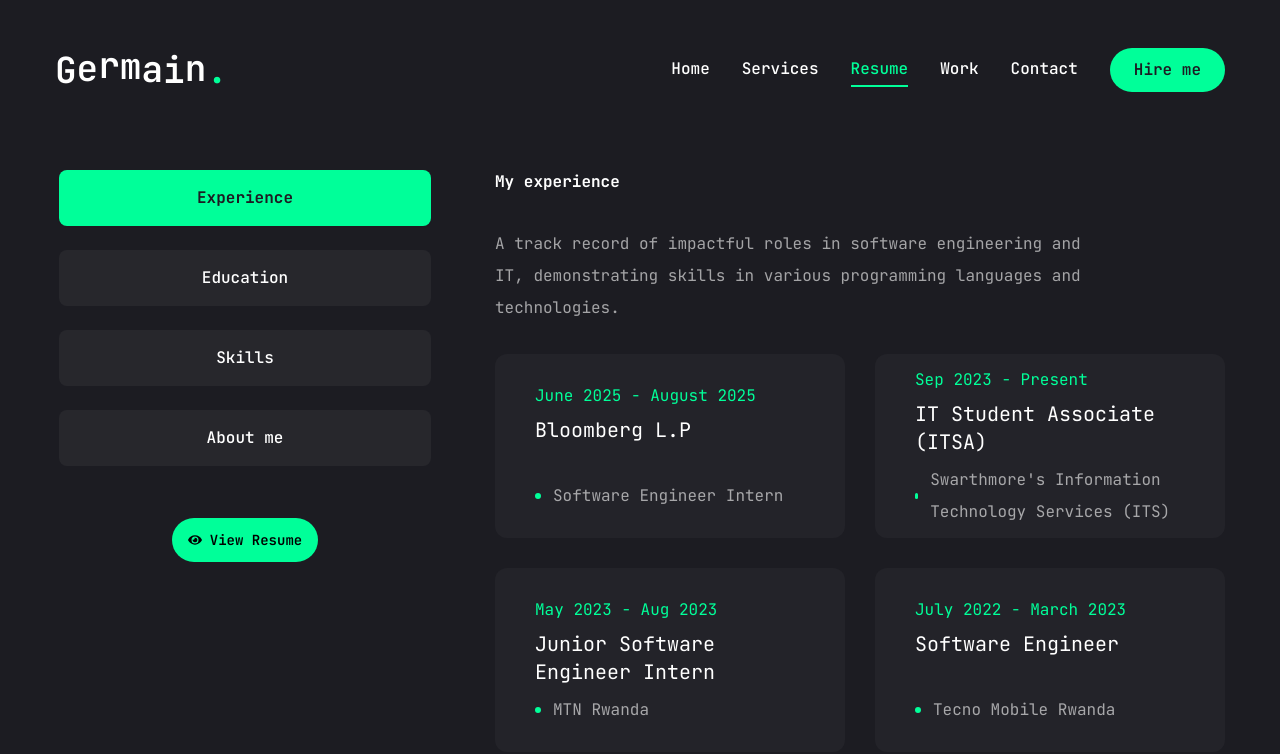
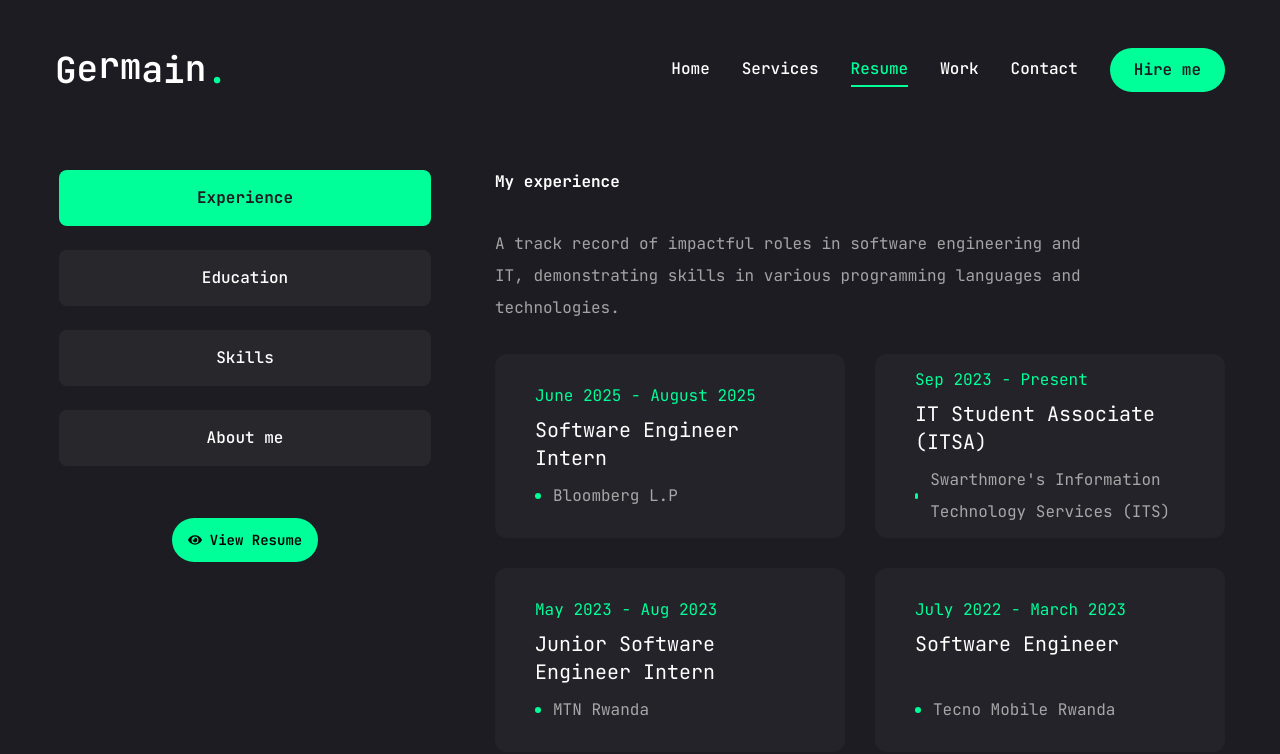
Before and after one commit to germainhirwa/germain-portifolio, a Next.js app: page /resume in a window 1280 px wide. Shown: the top 754 px of the page. Built offline with nearby package versions, Linux system fonts and the light colour scheme.

Commit message:
a little

```diff
--- a/app/resume/page.jsx
+++ b/app/resume/page.jsx
@@ -31,8 +31,8 @@ const experience = {
     description: "A track record of impactful roles in software engineering and IT, demonstrating skills in various programming languages and technologies.",
     items: [
         {
-            company: "Software Engineer Intern",
-            position: "Bloomberg L.P",
+            company: "Bloomberg L.P",
+            position: "Software Engineer Intern",
             duration: "June 2025 - August 2025",
         },
         {
```
